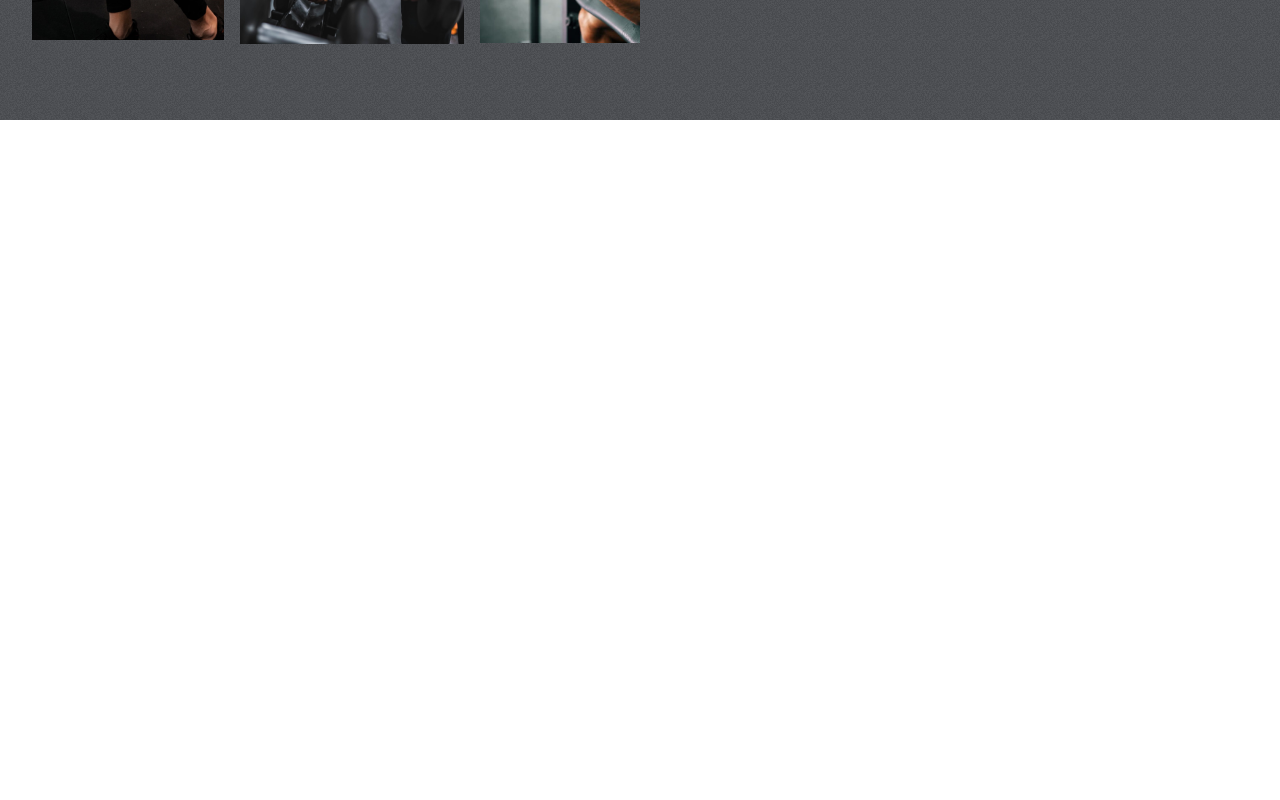
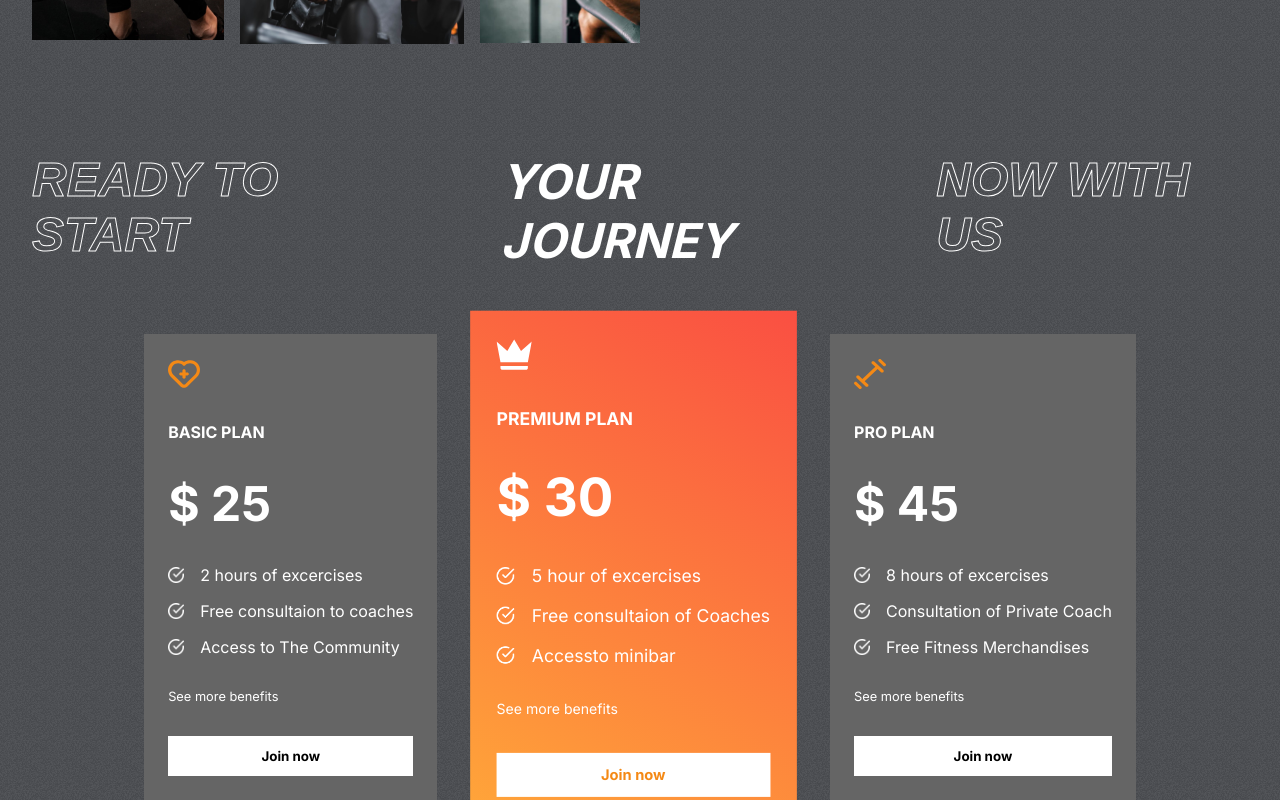
Before and after one commit to AgweBryan/react-responsive-gym-website, a React (Create React App) app: page / in a window 1280 px wide. Shown: the part 1651-2451 px from the top of the page. Before the commit the page ends 1771 px from the top, so only its background shows below. Built offline with nearby package versions, Linux system fonts and the light colour scheme.

Commit message:
complete plans section

```diff
--- a/src/App.js
+++ b/src/App.js
@@ -1,5 +1,6 @@
 import "./App.css";
 import { Hero } from "./components/Hero/Hero";
+import { Plans } from "./components/Plans/Plans";
 import { Program } from "./components/Program/Program";
 import { Reasons } from "./components/Reasons/Reasons";
 function App() {
@@ -8,6 +9,7 @@
       <Hero />
       <Program />
       <Reasons />
+      <Plans />
     </div>
   );
 }
--- /dev/null
+++ b/src/components/Plans/Plans.jsx
@@ -0,0 +1,47 @@
+import React from "react";
+import "./style/plans.css";
+import { plansData } from "../../data/plansData";
+import whiteTick from "../../assets/whiteTick.png";
+
+export const Plans = () => {
+  return (
+    <div className="plans_section">
+      {/* Plans header start */}
+      <div className="plans_section__plans-header">
+        <span className="stroke-text">READY TO START</span>
+        <span>YOUR JOURNEY</span>
+        <span className="stroke-text">NOW WITH US</span>
+      </div>
+      {/* Plans header end */}
+
+      {/* plans card start */}
+      <div className="plans_section__plans">
+        {plansData.map((plan, i) => {
+          return (
+            <div className="plan" key={i}>
+              {plan.icon}
+              <span>{plan.name}</span>
+              <span>$ {plan.price}</span>
+
+              <div className="plan__features">
+                {plan.features.map((feature, i) => {
+                  return (
+                    <div className="plan__features--feature">
+                      <img src={whiteTick} alt="white tick" />
+                      <span key={i}>{feature}</span>
+                    </div>
+                  );
+                })}
+              </div>
+              <div>
+                <span>See more benefits</span>
+              </div>
+              <button className="btn">Join now</button>
+            </div>
+          );
+        })}
+      </div>
+      {/* plans card end */}
+    </div>
+  );
+};
--- /dev/null
+++ b/src/components/Plans/style/plans.css
@@ -0,0 +1,70 @@
+.plans_section {
+  display: flex;
+  flex-direction: column;
+  gap: 4rem;
+  padding: 0 2rem;
+  margin-top: -4rem;
+}
+.plans_section__plans-header {
+  display: flex;
+  gap: 5rem;
+  font-weight: bold;
+  font-size: 3rem;
+  justify-content: center;
+  color: white;
+  text-transform: uppercase;
+  font-style: italic;
+}
+.plans_section__plans {
+  display: flex;
+  align-items: center;
+  justify-content: center;
+  gap: 3rem;
+}
+.plans_section__plans .plan {
+  display: flex;
+  flex-direction: column;
+  gap: 2rem;
+  background-color: var(--caloryCard);
+  color: white;
+  padding: 1.5rem;
+}
+.plans_section__plans .plan:nth-child(2) {
+  background: var(--planCard);
+  transform: scale(1.1);
+}
+.plans_section__plans .plan:nth-child(2) > svg {
+  fill: white;
+}
+.plans_section__plans .plan:nth-child(2) > button {
+  color: var(--orange);
+}
+.plans_section__plans .plan > :nth-child(2) {
+  font-size: 1rem;
+  font-weight: bold;
+}
+.plans_section__plans .plan > :nth-child(3) {
+  font-size: 3rem;
+  font-weight: bold;
+}
+.plans_section__plans .plan > :nth-child(5) {
+  font-size: 0.8rem;
+}
+.plans_section__plans .plan > svg {
+  fill: var(--orange);
+  width: 2rem;
+  height: 2rem;
+}
+.plans_section__plans .plan__features {
+  display: flex;
+  flex-direction: column;
+  gap: 1rem;
+}
+.plans_section__plans .plan__features--feature {
+  display: flex;
+  align-items: center;
+  gap: 1rem;
+}
+.plans_section__plans .plan__features--feature > img {
+  width: 1rem;
+}/*# sourceMappingURL=plans.css.map */
--- /dev/null
+++ b/src/components/Plans/style/plans.scss
@@ -0,0 +1,81 @@
+.plans_section {
+  display: flex;
+  flex-direction: column;
+  gap: 4rem;
+  padding: 0 2rem;
+  margin-top: -4rem;
+
+  &__plans-header {
+    display: flex;
+    gap: 5rem;
+    font-weight: bold;
+    font-size: 3rem;
+    justify-content: center;
+    color: white;
+    text-transform: uppercase;
+    font-style: italic;
+  }
+
+  &__plans {
+    display: flex;
+    align-items: center;
+    justify-content: center;
+    gap: 3rem;
+
+    .plan {
+      display: flex;
+      flex-direction: column;
+      gap: 2rem;
+      background-color: var(--caloryCard);
+      color: white;
+      padding: 1.5rem;
+
+      &:nth-child(2) {
+        background: var(--planCard);
+        transform: scale(1.1);
+
+        & > svg {
+          fill: white;
+        }
+        & > button {
+          color: var(--orange);
+        }
+      }
+      & > :nth-child(2) {
+        font-size: 1rem;
+        font-weight: bold;
+      }
+
+      & > :nth-child(3) {
+        font-size: 3rem;
+        font-weight: bold;
+      }
+
+      & > :nth-child(5) {
+        font-size: 0.8rem;
+      }
+
+      & > svg {
+        fill: var(--orange);
+        width: 2rem;
+        height: 2rem;
+      }
+
+      &__features {
+        display: flex;
+        flex-direction: column;
+        gap: 1rem;
+
+        &--feature {
+          display: flex;
+          align-items: center;
+          gap: 1rem;
+
+          & > img {
+            width: 1rem;
+          }
+        }
+      }
+    }
+  }
+}
```
Also changed, not shown: 1 other file (tests, documents, lock files or other folders).
